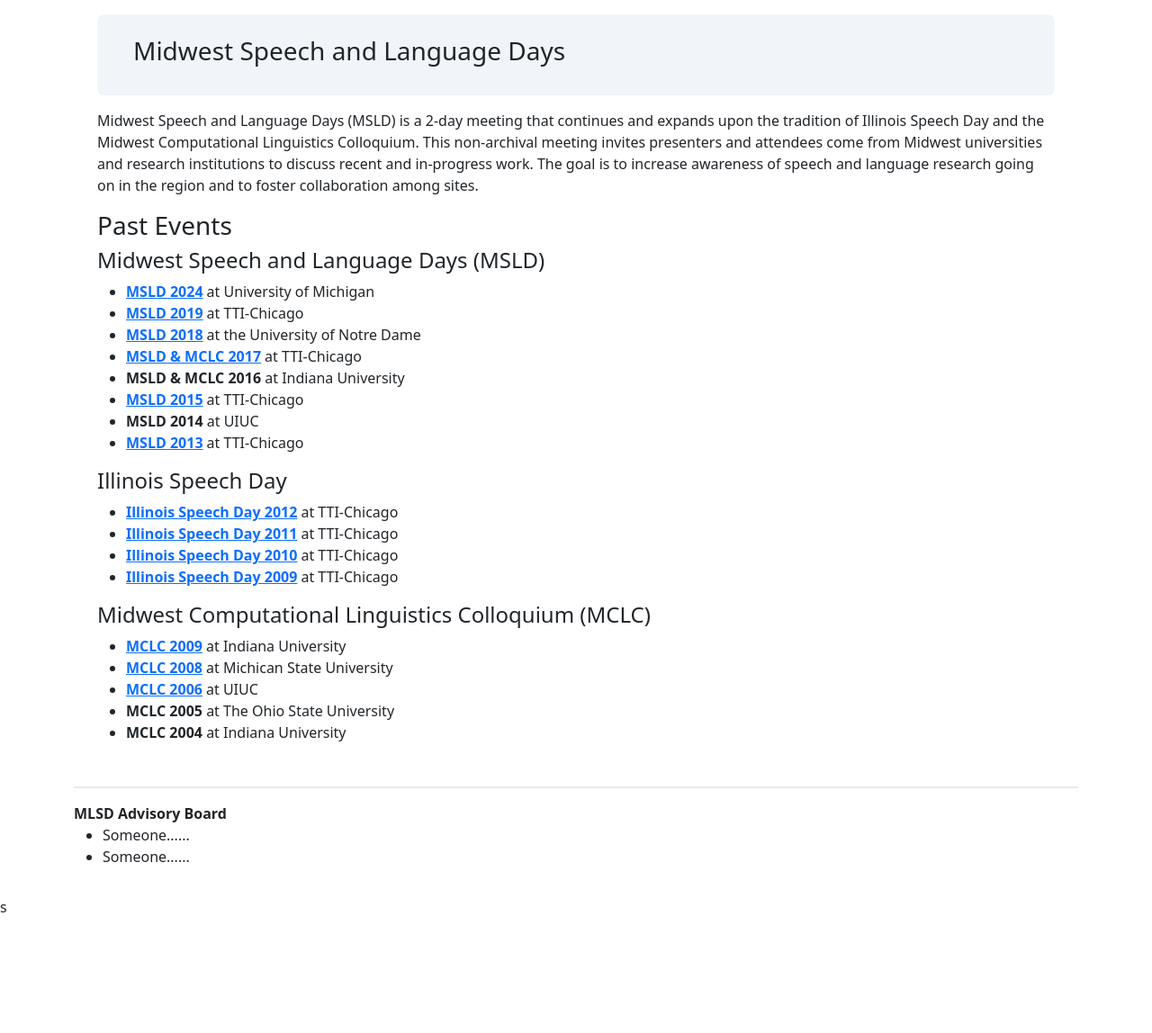
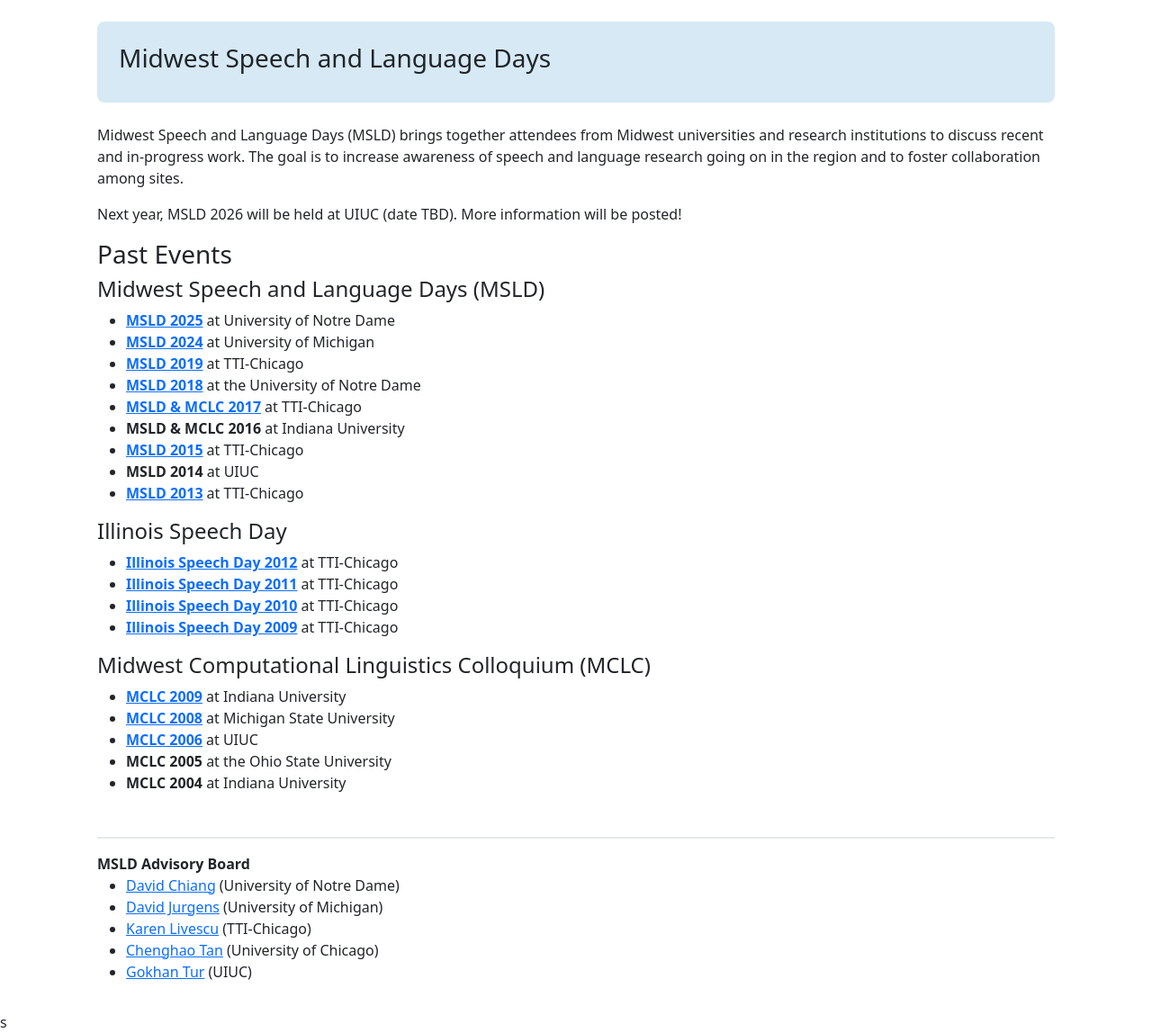
Before and after one commit to ming024/mlsd.github.io, a plain HTML site: page index.html in a window 1280 px wide. Shown: the whole page at 90% size. Before the commit the page ends 1020 px from the top, so only its background shows below. Drawn offline with nearby package versions, Linux system fonts and the light colour scheme; some packages are replaced by stand-ins of ours.

Commit message:
archieve 2025 webpage

```diff
--- a/index.html
+++ b/index.html
@@ -11,7 +11,7 @@
 
     <style>
         .bg-slate-100 {
-            background-color: #f1f5f9;
+            background-color: hsl(204, 60%, 90%);
         }
 
         .text-ttic-primary {
@@ -47,9 +47,9 @@
 
     <div class="container wrapper">
 
-        <div class="bg-slate-100 p-4 rounded-3 my-3">
+        <div class="bg-slate-100 p-4 rounded-3 my-4">
             <div class="d-sm-flex flex-row">
-                <div class="flex-grow-1 ps-sm-3 pt-3 pt-sm-0">
+                <div class="flex-grow-1 ps-sm-0 pt-3 pt-sm-0">
                     <h1 class="h3">Midwest Speech and Language Days</h1>
                 </div>
             </div>
@@ -57,11 +57,13 @@
 
         <div>
             <p>
-                Midwest Speech and Language Days (MSLD) is a 2-day meeting that continues and expands upon the tradition
-                of Illinois Speech Day and the Midwest Computational Linguistics Colloquium. This non-archival meeting
-                invites presenters and attendees come from Midwest universities and research institutions to discuss
-                recent and in-progress work. The goal is to increase awareness of speech and language research going on
-                in the region and to foster collaboration among sites.
+                Midwest Speech and Language Days (MSLD) brings together attendees from Midwest universities and research
+                institutions to discuss recent and in-progress work. The goal is to increase awareness of speech and
+                language research going on in the region and to foster collaboration among sites.
+            </p>
+            <p>
+                Next year, MSLD
+                2026 will be held at UIUC (date TBD). More information will be posted!
             </p>
         </div>
     </div>
@@ -72,6 +74,9 @@
         <h4>Midwest Speech and Language Days (MSLD)</h4>
         <div class="mb-2">
             <ul>
+                <li><a href="https://nlp.nd.edu/msld25/" class="me-1"><b>MSLD
+                            2025</b></a>at
+                    University of Notre Dame</li>
                 <li><a href="https://ai.engin.umich.edu/news/midwest-speech-and-language-days/" class="me-1"><b>MSLD
                             2024</b></a>at
                     University of Michigan</li>
@@ -121,21 +126,26 @@
                 <li><a href="http://www.wikicfp.com/cfp/servlet/event.showcfp?eventid=5257&copyownerid=320"
                         class="me-1"><b>MCLC
                             2009</b></a>at Indiana University</li>
-                <li><a href="http://lair.cse.msu.edu/MCLC2008/index.html" class="me-1"><b>MCLC 2008</b></a>at Michican
+                <li><a href="http://lair.cse.msu.edu/MCLC2008/index.html" class="me-1"><b>MCLC 2008</b></a>at Michigan
                     State University</li>
                 <li><a href="http://cogcomp.cs.illinois.edu/sites/mclc/" class="me-1"><b>MCLC 2006</b></a>at UIUC</li>
-                <li><b>MCLC 2005</b> at The Ohio State University</li>
+                <li><b>MCLC 2005</b> at the Ohio State University</li>
                 <li><b>MCLC 2004</b> at Indiana University</li>
             </ul>
         </div>
     </div>
 
-    <footer class="py-3 container">
+    <footer class="py-3 container wrapper">
         <hr class="border border-1 opacity-75">
-        <strong class="me-2">MLSD Advisory Board</strong>
+        <strong class="me-2">MSLD Advisory Board</strong>
         <ul>
-            <li>Someone......</li>
-            <li>Someone......</li>
+            <li><a href="https://www3.nd.edu/~dchiang/" class="me-1">David Chiang</a>(University of Notre Dame)</li>
+            <li><a href="https://jurgens.people.si.umich.edu" class="me-1">David Jurgens</a>(University of Michigan)
+            </li>
+            <li><a href="https://home.ttic.edu/~klivescu/" class="me-1">Karen Livescu</a>(TTI-Chicago)</li>
+            <li><a href="https://chenhaot.com" class="me-1">Chenghao Tan</a>(University of Chicago)</li>
+            <li><a href="https://siebelschool.illinois.edu/about/people/faculty/gokhan" class="me-1">Gokhan
+                    Tur</a>(UIUC)</li>
         </ul>
     </footer>
 
```
